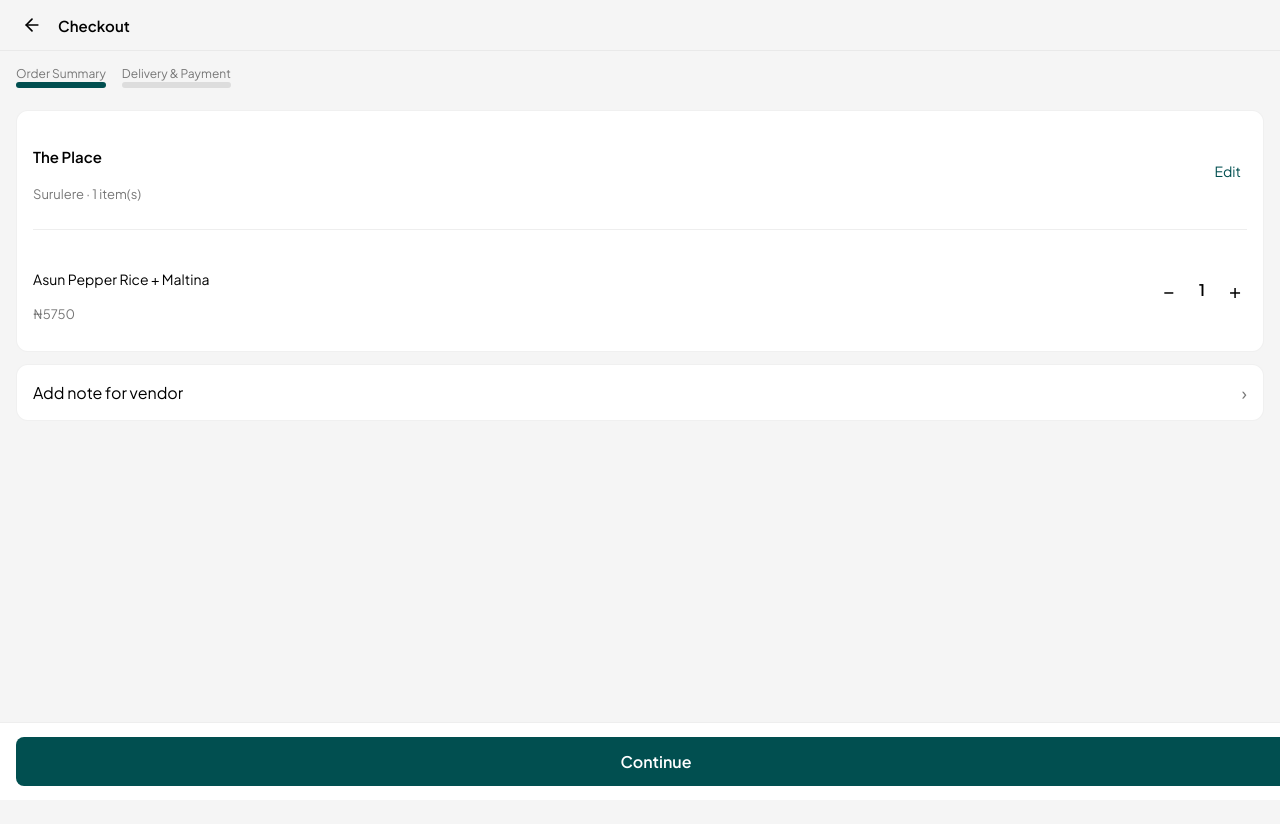
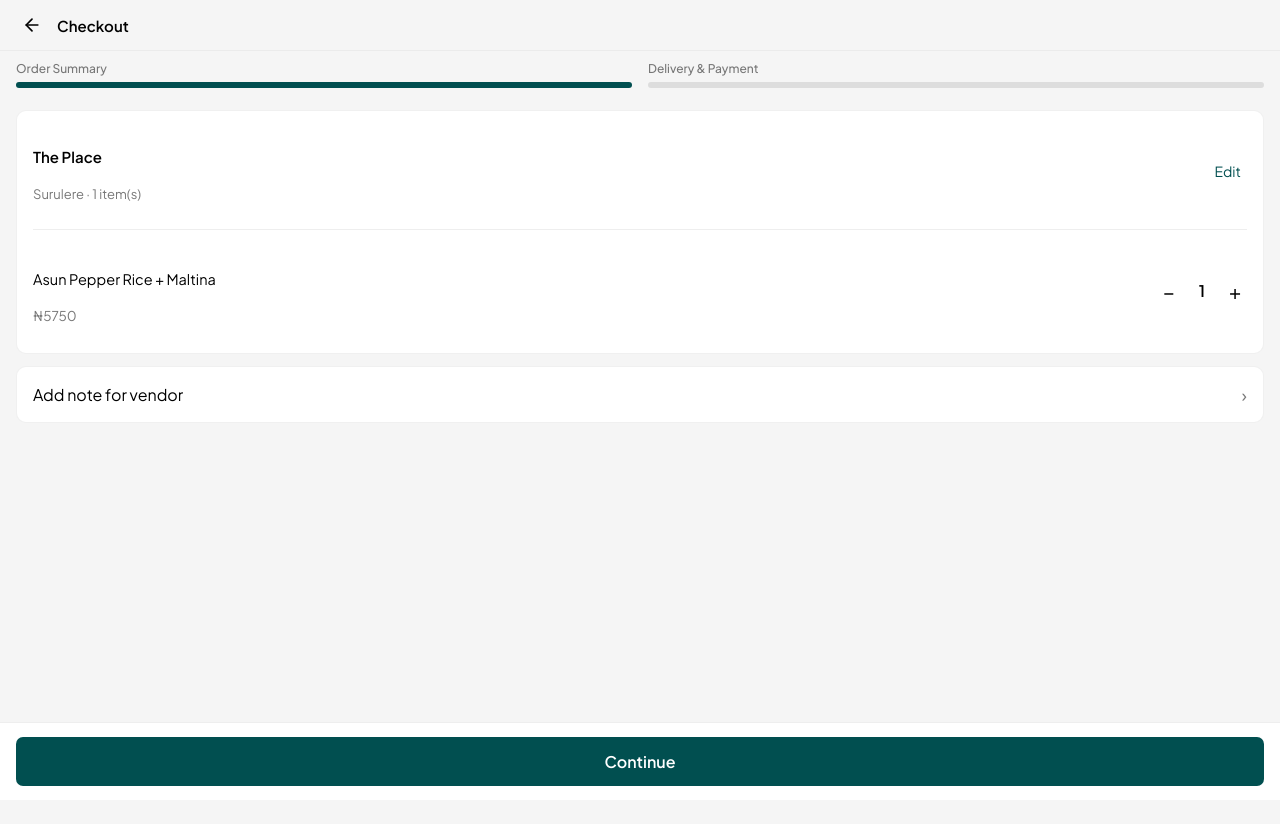
Before and after one commit to ay30bg/droppa, a React (Create React App) app: page /checkout in a window 1280 px wide. Shown: the top 824 px of the page. Built offline with nearby package versions, Linux system fonts and the light colour scheme.

Commit message:
Refactor styles in checkout.css for layout improvements
Updated various styles in checkout.css for improved layout and design consistency.

```diff
--- a/src/styles/checkout.css
+++ b/src/styles/checkout.css
@@ -1,3 +1,4 @@
+/* ================= BASE ================= */
 .ck-page {
   min-height: 100vh;
   background: #f5f5f5;
@@ -6,20 +7,23 @@
   color: #000;
 }
 
-/* HEADER */
+/* ================= HEADER ================= */
 .ck-header {
   position: sticky;
   top: 0;
   z-index: 50;
+  display: flex;
+  align-items: center;
   padding: 14px 16px;
   background: #f5f5f5;
-  border-bottom: 1px solid rgba(0, 0, 0, 0.05);
+  backdrop-filter: blur(12px);
+  border-bottom: 1px solid rgba(0, 0, 0, 0.04);
 }
 
 .ck-header-left {
   display: flex;
   align-items: center;
-  gap: 10px;
+  gap: 9px;
 }
 
 .ck-back {
@@ -33,17 +37,24 @@
   font-weight: 600;
 }
 
-/* STEPS */
+/* ================= STEPS ================= */
 .ck-steps {
   display: flex;
   gap: 16px;
   padding: 10px 16px;
+  background: #f5f5f5;
+}
+
+.ck-step-item {
+  flex: 1;
 }
 
 .ck-step-label {
   font-size: 12px;
+  font-weight: 500;
   color: #777;
   margin-bottom: 6px;
+  display: block;
 }
 
 .ck-step-bar {
@@ -56,23 +67,25 @@
   background: #014f50;
 }
 
-/* CARD */
+/* ================= CARD ================= */
 .ck-card {
   background: #fff;
   margin: 12px 16px;
   padding: 16px;
-  border-radius: 12px;
+  border-radius: 10px;
   border: 1px solid rgba(0, 0, 0, 0.06);
 }
 
-/* RESTAURANT */
+/* ================= RESTAURANT ================= */
 .ck-restaurant {
   display: flex;
   justify-content: space-between;
+  align-items: center;
 }
 
 .ck-restaurant h4 {
   font-size: 15px;
+  font-weight: 600;
 }
 
 .ck-restaurant p {
@@ -80,36 +93,42 @@
   color: #777;
 }
 
-.ck-eta {
-  font-size: 12px;
-  color: #014f50;
-  margin-top: 2px;
-}
-
 .ck-edit {
   border: none;
   background: none;
+  font-size: 14px;
   color: #014f50;
-  font-size: 14px;
   cursor: pointer;
 }
 
-/* ITEM */
+/* ================= DIVIDER ================= */
+.ck-divider {
+  height: 1px;
+  background: #eee;
+  margin: 14px 0;
+}
+
+/* ================= ITEM ================= */
 .ck-item {
   display: flex;
   justify-content: space-between;
+  align-items: center;
+  gap: 14px;
   padding: 12px 0;
 }
 
 .ck-item-name {
-  font-size: 14px;
+  font-size: 14.5px;
 }
 
 .ck-price {
-  font-size: 13px;
+  font-size: 13.5px;
   color: #777;
+  margin-top: 4px;
+  display: inline-block;
 }
 
+/* ================= QTY ================= */
 .ck-qty-box {
   display: flex;
   align-items: center;
@@ -120,59 +139,54 @@
   border: none;
   background: none;
   font-size: 20px;
+  cursor: pointer;
 }
 
-/* NOTE */
-.ck-note {
-  width: 100%;
-  min-height: 70px;
-  border: 1px solid #eee;
-  border-radius: 8px;
-  padding: 10px;
-  font-size: 14px;
+.ck-qty-box span {
+  min-width: 18px;
+  text-align: center;
+  font-weight: 600;
 }
 
-/* RADIO */
-.ck-radio {
+/* ================= ROW ================= */
+.ck-row {
   display: flex;
-  gap: 10px;
-  padding: 8px 0;
-  font-size: 14px;
+  justify-content: space-between;
+  align-items: center;
 }
 
-/* SUMMARY */
-.ck-summary-row,
-.ck-info-row {
+.ck-arrow {
+  font-size: 18px;
+  color: #777;
+}
+
+/* ================= SECTION ================= */
+.ck-section-title {
+  font-size: 14px;
+  font-weight: 600;
+  margin-bottom: 12px;
+}
+
+/* ================= INFO & SUMMARY ================= */
+.ck-info-row,
+.ck-summary-row {
   display: flex;
   justify-content: space-between;
+  align-items: center;
+  font-size: 14px;
   padding: 10px 0;
-  font-size: 14px;
 }
 
 .ck-summary-row.total {
   font-weight: 600;
 }
 
-/* EMPTY */
-.ck-empty {
-  text-align: center;
-  padding: 30px 0;
-}
-
-.ck-empty button {
-  margin-top: 10px;
-  border: none;
-  background: #014f50;
-  color: #fff;
-  padding: 8px 14px;
-  border-radius: 6px;
-}
-
-/* FOOTER */
+/* ================= FOOTER ================= */
 .ck-footer {
   position: fixed;
   bottom: 0;
-  width: 100%;
+  left: 0;
+  right: 0;
   padding: 14px 16px;
   background: #fff;
   border-top: 1px solid #eee;
@@ -184,18 +198,12 @@
   background: #014f50;
   color: #fff;
   border: none;
-  border-radius: 8px;
+  border-radius: 7px;
   font-size: 16px;
   font-weight: 600;
+  cursor: pointer;
 }
 
-.ck-pay:disabled {
-  background: #ccc;
+.ck-pay:hover {
+  background: #222;
 }
-
-.ck-secure {
-  font-size: 12px;
-  text-align: center;
-  color: #777;
-  margin-top: 8px;
-}
```
